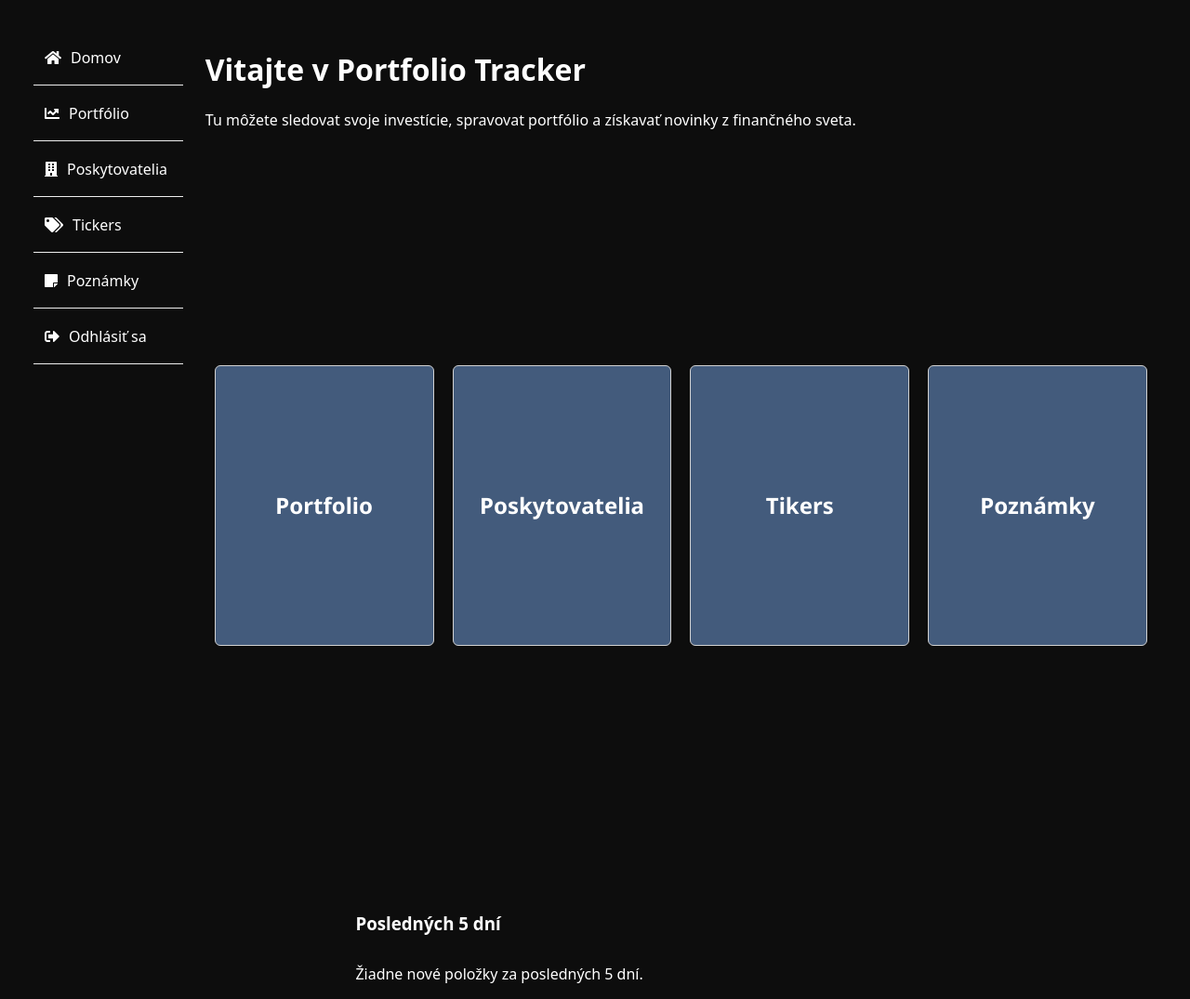
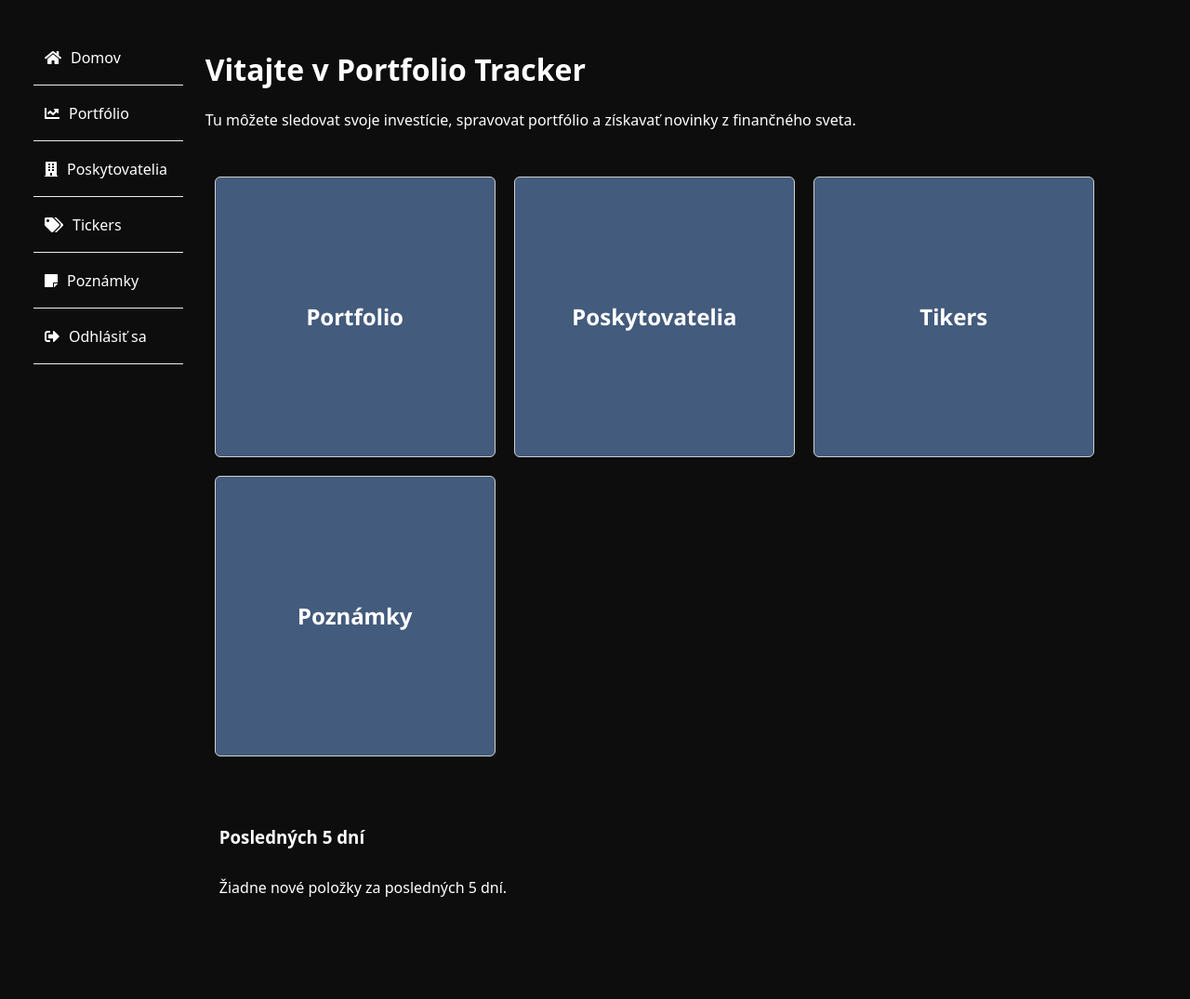
Before and after one commit to sagavax/portfoliotracker, a PHP site: page /bugbuster/ in a window 1280 px wide. Shown: the part 91-1166 px from the top of the page at 93% size. After the commit the page ends 1056 px from the top, so only its background shows below. Run offline with PHP 8.4, Linux system fonts and the light colour scheme; data that the repository does not hold is empty.

Commit message:
Adjust dashboard and latest-items layout spacing
Co-Authored-By: Claude Sonnet 5 <noreply@anthropic.com>

```diff
--- a/css/index.css
+++ b/css/index.css
@@ -1,9 +1,8 @@
 .dashboard {
-    height:100%;
+    margin-top: 40px;
     width: 100%;
     display: flex;
-    align-items: center;
-    justify-content: center;
+    flex-wrap: wrap;
 }
 
 
@@ -29,11 +28,13 @@
 
 .latest_items {
     width: 100%;
-    max-width: 700px;
+    /* max-width: 700px; */
     margin: 30px auto 0;
     display: flex;
     flex-direction: column;
     gap: 10px;
+    box-sizing: border-box;
+    padding: 15px;
 }
 
 .latest_items h3 {
```
